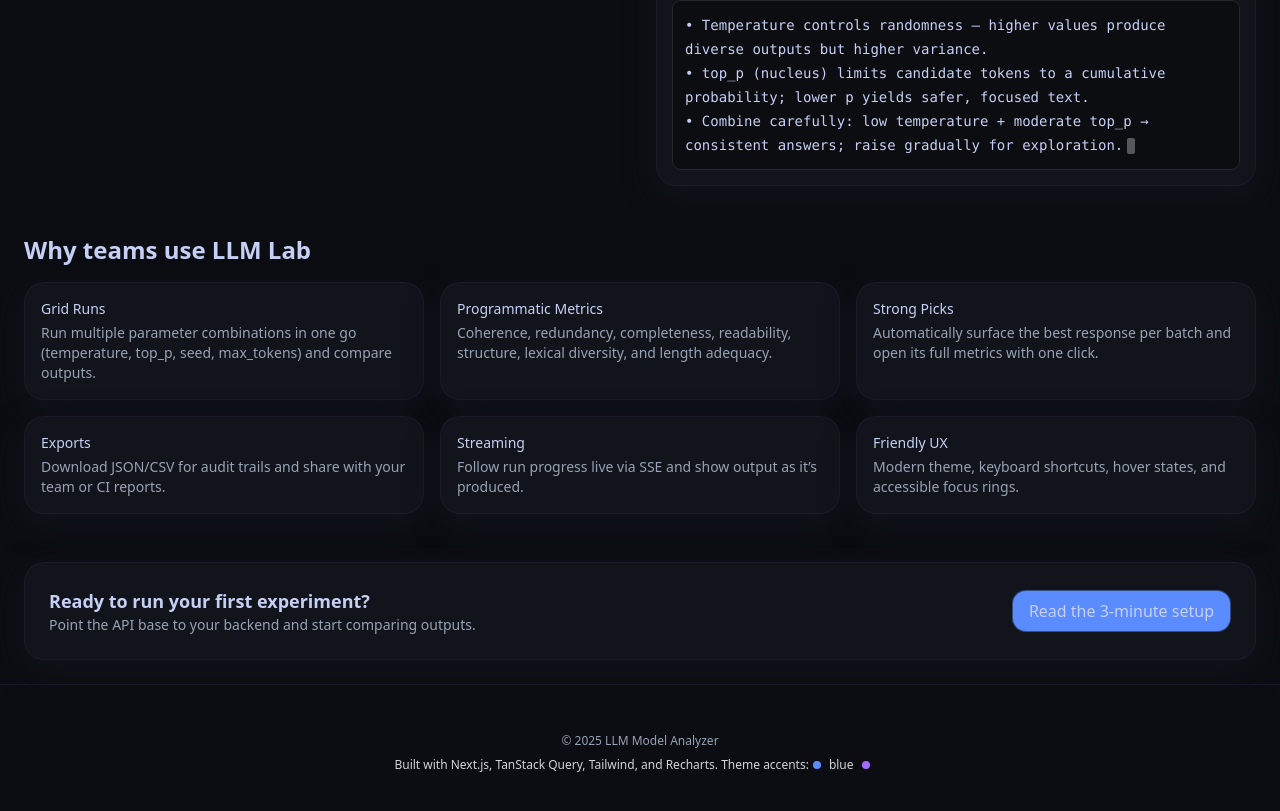
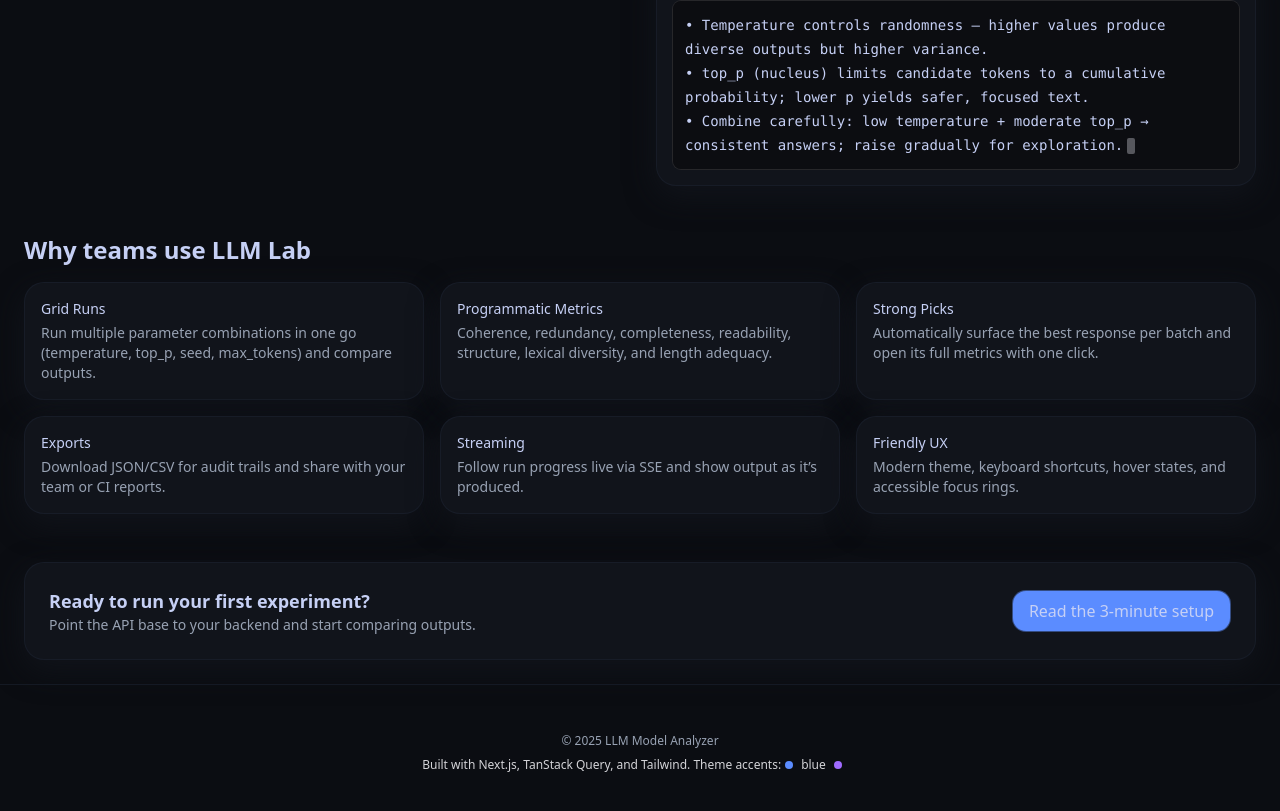
Before and after one commit to PUNAMRAMPUKALE/llm-model-analyzer-frontend, a Next.js app: page / in a window 1280 px wide. Shown: the part 573-1384 px from the top of the page. Built offline with nearby package versions, Linux system fonts and the light colour scheme; no server answers.

Commit message:
Ui-fixes

```diff
--- a/src/components/layout/SiteShell.tsx
+++ b/src/components/layout/SiteShell.tsx
@@ -14,7 +14,7 @@ export function SiteShell({ children }: { children: ReactNode }) {
         <div className="container-page">
           <div className="mb-2 text-mute">© {new Date().getFullYear()} LLM Model Analyzer</div>
           <div className="text-zinc-300">
-            Built with Next.js, TanStack Query, Tailwind, and Recharts. Theme accents:
+            Built with Next.js, TanStack Query, and Tailwind. Theme accents:
             <span className="ml-1 inline-flex items-center gap-2">
               <i className="inline-block h-2 w-2 rounded-full bg-accent" /> blue
               <i className="inline-block h-2 w-2 rounded-full bg-[--accent-2] bg-[color:var(--tw-prose-body,#a06bff)]" />
```
